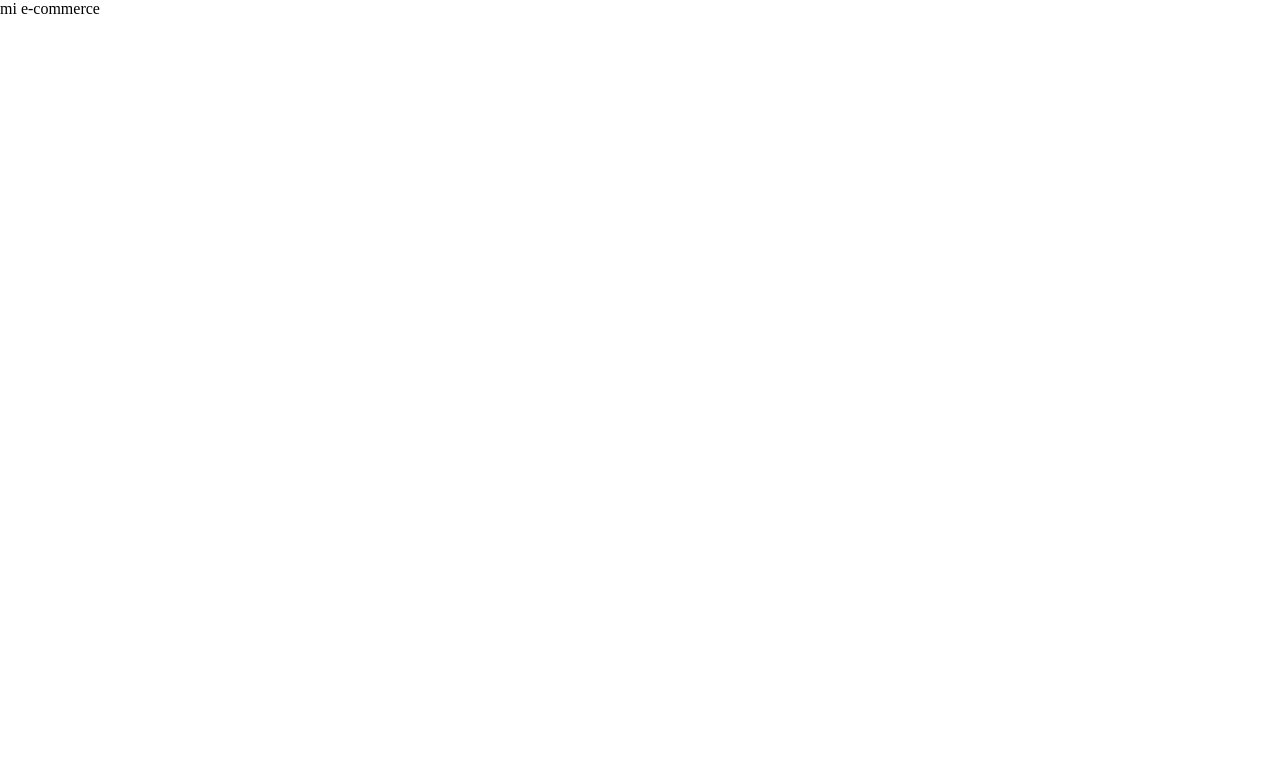
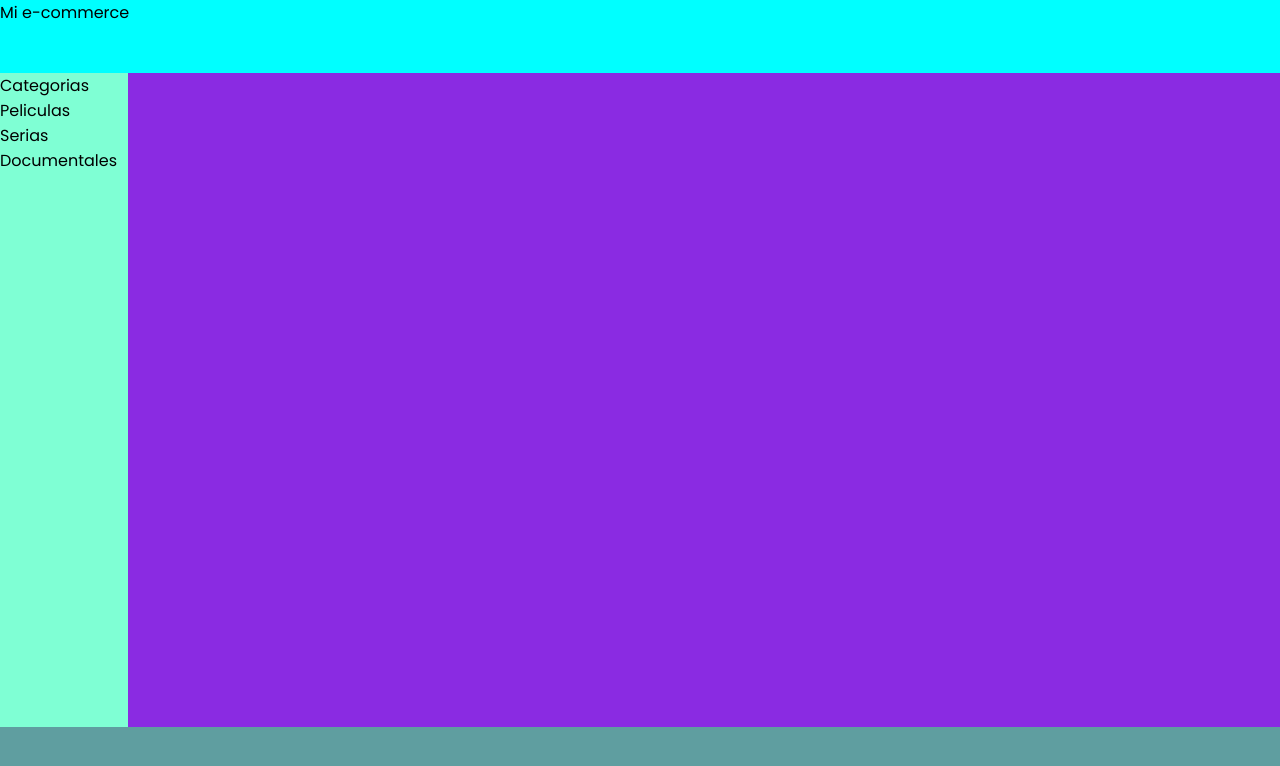
Before and after one commit to markobarraza/Gridecommerce_dLatam, a plain HTML site: page index.html in a window 1280 px wide. Drawn offline with Linux system fonts and the light colour scheme.

Commit message:
estructura grid template areas

```diff
--- a/assets/css/style.css
+++ b/assets/css/style.css
@@ -1,4 +1,33 @@
 *{
     margin: 0;
     padding: 0;
+    font-family: "Poppins", sans-serif;
 }
+.grid-container{
+    display: grid;
+    grid-template-areas:
+        "header header header"
+        "nav main main"
+        "footer footer footer";
+    grid-template-columns: 10% 1fr;
+    grid-template-rows: 1fr 9fr 1fr;
+    height: 100vh;
+}
+
+/* Areas */
+.header{
+    grid-area: header;
+    background-color: aqua;
+}
+.navbar{
+    grid-area: nav;
+    background-color: aquamarine;
+}
+.main{
+    grid-area: main;
+    background-color: blueviolet;
+}
+.footer{
+    grid-area: footer;
+    background-color: cadetblue;
+}
--- a/index.html
+++ b/index.html
@@ -4,6 +4,10 @@
     <meta charset="UTF-8">
     <meta name="viewport" content="width=device-width, initial-scale=1.0">
     <title>Desafio Grid</title>
+    <!-- Google FOnt | Poppins -->
+    <link rel="preconnect" href="https://fonts.googleapis.com">
+    <link rel="preconnect" href="https://fonts.gstatic.com" crossorigin>
+    <link href="https://fonts.googleapis.com/css2?family=Poppins:ital,wght@0,100;0,200;0,300;0,400;0,500;0,600;0,700;0,800;0,900;1,100;1,200;1,300;1,400;1,500;1,600;1,700;1,800;1,900&display=swap" rel="stylesheet">
     <!-- mis estilos -->
     <link rel="stylesheet" href="assets/css/style.css">
 </head>
@@ -11,8 +15,15 @@
 
     <div class="grid-container">
 
-        <header class="header">mi e-commerce</header>
-        <nav class="navbar"></nav>
+        <header class="header">Mi e-commerce</header>
+        <nav class="navbar">
+            <ul>
+                <li>Categorias</li>
+                <li>Peliculas</li>
+                <li>Serias</li>
+                <li>Documentales</li>
+            </ul>
+        </nav>
         <main class="main"></main>
         <footer class="footer"></footer>
 
```
